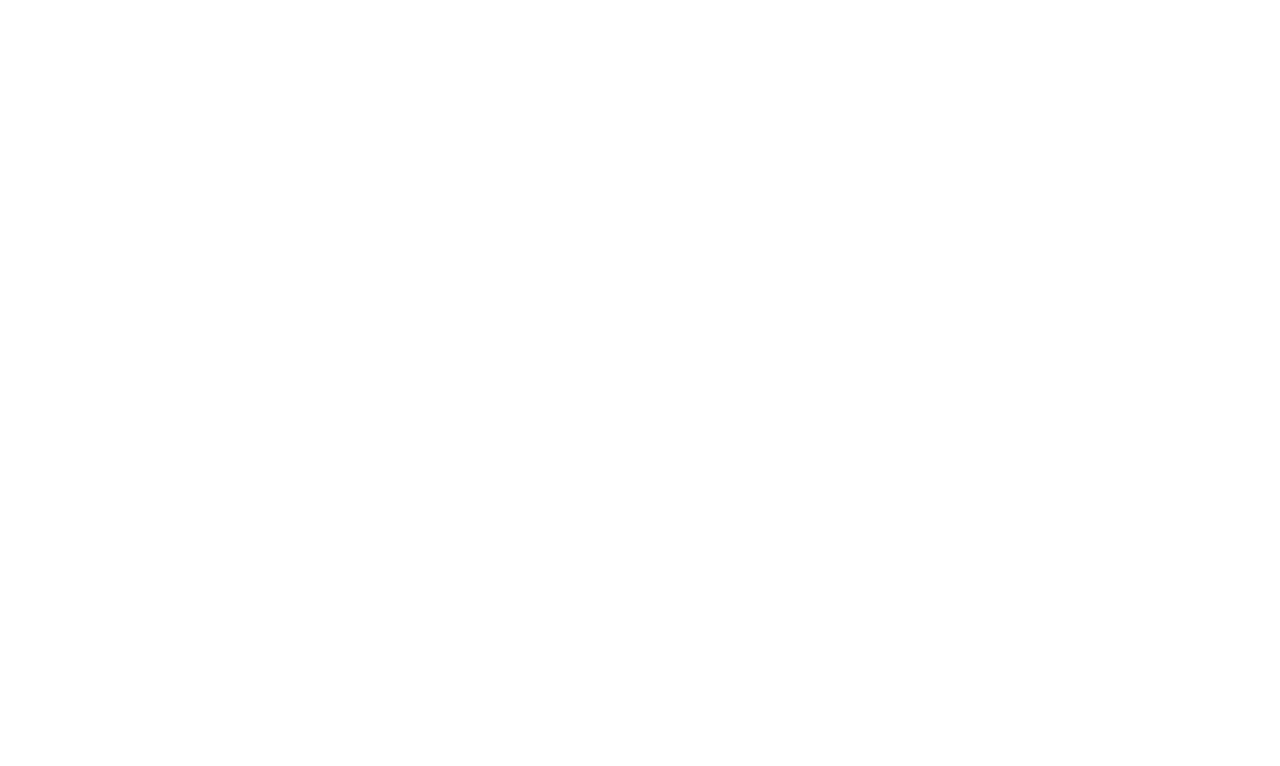
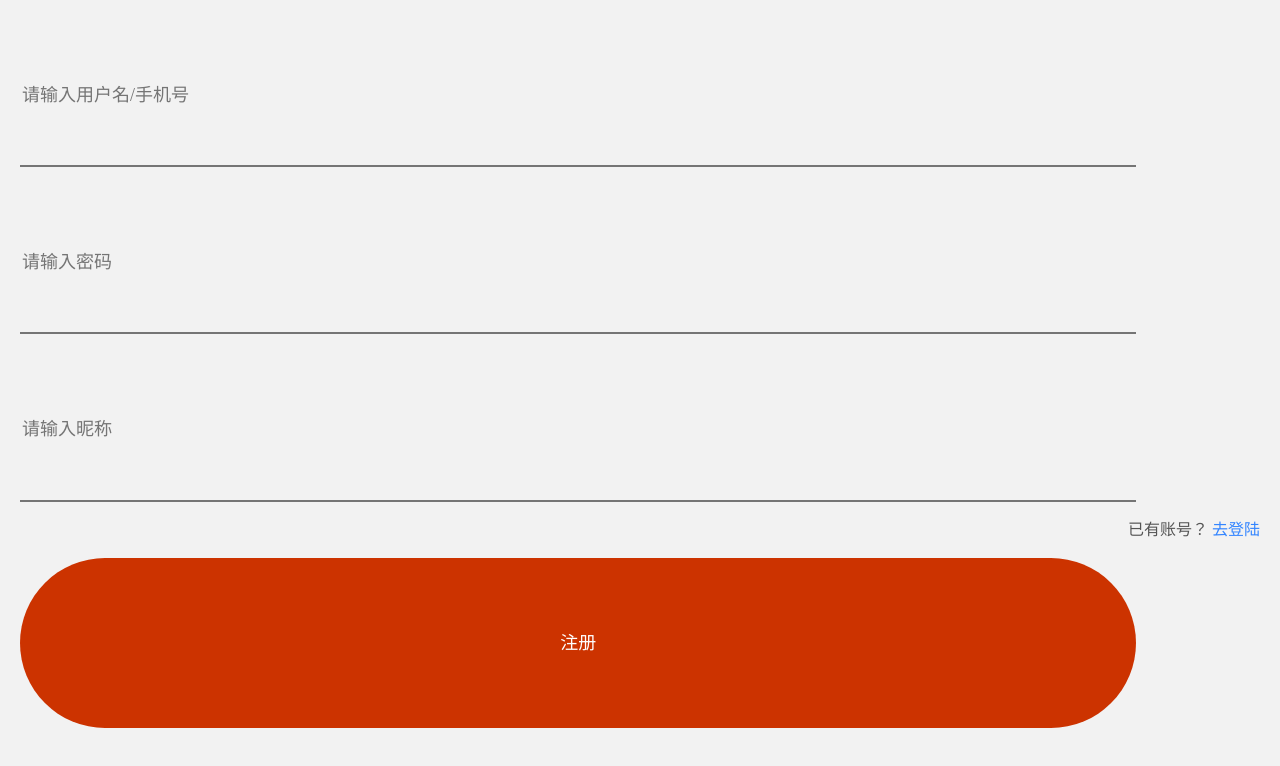
Before and after one commit to chen970526/project, a Vue app: page /#/register in a window 1280 px wide. Before the commit this address led to /#/. Shown: the top 766 px of the page. Built offline with nearby package versions, Linux system fonts and the light colour scheme; sample sign-in values are in the browser's storage; a small style sheet from the web is missing.

Commit message:
注册页面ok

```diff
--- a/src/api/users.js
+++ b/src/api/users.js
@@ -32,3 +32,11 @@ export const editUser = (id, data) => {
     data
   })
 }
+// 5. 实现用户注册
+export const userRegister = (data) => {
+  return axios({
+    method: 'post',
+    url: '/register',
+    data
+  })
+}
--- a/src/router/index.js
+++ b/src/router/index.js
@@ -5,6 +5,7 @@ import VueRouter from 'vue-router'
 import Login from '../view/Login.vue'
 import Personal from '../view/Personal.vue'
 import EditPersonal from '../view/editPersonal.vue'
+import Register from '../view/Register.vue'
 
 Vue.use(VueRouter)
 
@@ -21,6 +22,10 @@ var router = new VueRouter({
     name: 'EditPersonal',
     path: '/editPersonal/:id',
     component: EditPersonal
+  }, {
+    name: 'Register',
+    path: '/register',
+    component: Register
   }]
 })
 
--- a/src/view/Personal.vue
+++ b/src/view/Personal.vue
@@ -13,16 +13,20 @@
         </div>
         <span class="iconfont iconjiantou1"></span>
       </div>
-      <hmcell title="我的关注" desc="关注的用户"></hmcell>
-      <hmcell title="我的跟帖" desc="跟帖/回复"></hmcell>
-      <hmcell title="我的收藏" desc="文章/视频"></hmcell>
-      <hmcell title="设置" desc></hmcell>
     </router-link>
+    <hmcell title="我的关注" desc="关注的用户"></hmcell>
+    <hmcell title="我的跟帖" desc="跟帖/回复"></hmcell>
+    <hmcell title="我的收藏" desc="文章/视频"></hmcell>
+    <hmcell title="设置" desc></hmcell>
+    <div class="exit">
+      <hmbutton text="退出" class="exitBtn" @click="exitApp"></hmbutton>
+    </div>
   </div>
 </template>
 
 <script>
 import hmcell from '@/components/hm_cell'
+import hmbutton from '@/components/hm_button.vue'
 import { getUserInfo } from '../api/users.js'
 export default {
   data () {
@@ -31,7 +35,8 @@ export default {
     }
   },
   components: {
-    hmcell
+    hmcell,
+    hmbutton
   },
   mounted () {
     let id = this.$route.params.id
@@ -56,6 +61,13 @@ export default {
         console.log(err)
         this.$toast.fail('获取数据失败')
       })
+  },
+  methods: {
+    exitApp () {
+      localStorage.removeItem('heima_40_token')
+      localStorage.removeItem('hm_40_baseURL')
+      this.$router.push({ name: 'Index' })
+    }
   }
 }
 </script>
@@ -99,4 +111,7 @@ a {
     margin-top: 5px;
   }
 }
+/deep/.exitBtn {
+  margin: 50px auto !important;
+}
 </style>
--- /dev/null
+++ b/src/view/Register.vue
@@ -0,0 +1,99 @@
+<template>
+  <div id="app">
+    <div class="container">
+      <div class="close">
+        <span class="iconfont iconicon-test"></span>
+      </div>
+      <div class="logo">
+        <span class="iconfont iconnew"></span>
+      </div>
+      <div class="inputs">
+        <hminput
+          placeholder="请输入用户名/手机号"
+          v-model="users.username"
+          :rules="/^1\d{10}$/"
+          msg_err="手机号输入不合法，请输入11位手机号"
+        ></hminput>
+        <hminput type="password" v-model="users.password" placeholder="请输入密码"></hminput>
+        <hminput v-model="users.nickname" placeholder="请输入昵称"></hminput>
+      </div>
+      <p class="tips">
+        已有账号？
+        <a href="#/login" class>去登陆</a>
+      </p>
+      <hmbutton text="注册" @click="register"></hmbutton>
+    </div>
+  </div>
+</template>
+
+<script>
+import hmbutton from '@/components/hm_button.vue'
+import hminput from '@/components/hm_input.vue'
+import { userRegister } from '@/api/users.js'
+export default {
+  data () {
+    return {
+      users: {
+        username: '',
+        password: '',
+        nickname: ''
+      }
+    }
+  },
+  components: {
+    hmbutton,
+    hminput
+  },
+  methods: {
+    async register () {
+      let res = await userRegister(this.users)
+      if (res.data.message === '注册成功') {
+        this.$toast.success('注册成功')
+        this.$router.push({ path: '/login' })
+      } else {
+        this.$toast.success(res.data.message)
+      }
+    }
+  }
+}
+</script>
+
+<style lang='less' scoped>
+.container {
+  padding: 20px;
+  height: 100vh;
+  background-color: rgb(242, 242, 242);
+}
+
+.close {
+  span {
+    font-size: 27 / 360 * 100vw;
+  }
+}
+
+.logo {
+  display: flex;
+  justify-content: center;
+
+  span {
+    display: block;
+    font-size: 126 / 360 * 100vw;
+    color: #d81e06;
+  }
+}
+
+.inputs {
+  input {
+    margin-bottom: 20px;
+  }
+}
+
+.tips {
+  text-align: right;
+  margin-bottom: 20px;
+
+  a {
+    color: #3385ff;
+  }
+}
+</style>
--- a/src/view/editPersonal.vue
+++ b/src/view/editPersonal.vue
@@ -12,7 +12,13 @@
       <van-field required :value="current.nickname" label="昵称" placeholder="请输入昵称" ref="nickname" />
     </van-dialog>
     <hmcell title="密码" type="password" :desc="current.password" @click="passshow=!passshow"></hmcell>
-    <van-dialog v-model="passshow" title="修改密码" show-cancel-button @confirm="updatePassword">
+    <van-dialog
+      v-model="passshow"
+      title="修改密码"
+      show-cancel-button
+      @confirm="updatePassword"
+      :before-close="beforeClose"
+    >
       <van-field required label="原密码" placeholder="请输入原密码" ref="oldPwd" />
       <van-field required label="新密码" placeholder="请输入新密码" ref="newPwd" />
     </van-dialog>
@@ -130,6 +136,20 @@ export default {
         this.$toast.fail('原始密码输入不正确')
       }
     },
+    beforeClose (action, done) {
+      // 1.获取原密码
+      let oldPwd = this.$refs.oldPwd.$refs.input.value
+      let password = this.$refs.newPwd.$refs.input.value
+      if (action === 'confirm' && this.current.passshow !== oldPwd) {
+        this.$toast.fail('原始密码不一样')
+        done(false)
+      } else if (action === 'confirm' && !/\w{3,16}/.test(password)) {
+        this.$toast.fail('请输入3~16位的新密码')
+        done(false)
+      } else {
+        done()
+      }
+    },
     onChange (picker, value, index) {
       // this.$toast(`当前值：${value}, 当前索引：${index}`)
       // console.log(picker, value, index)
```
